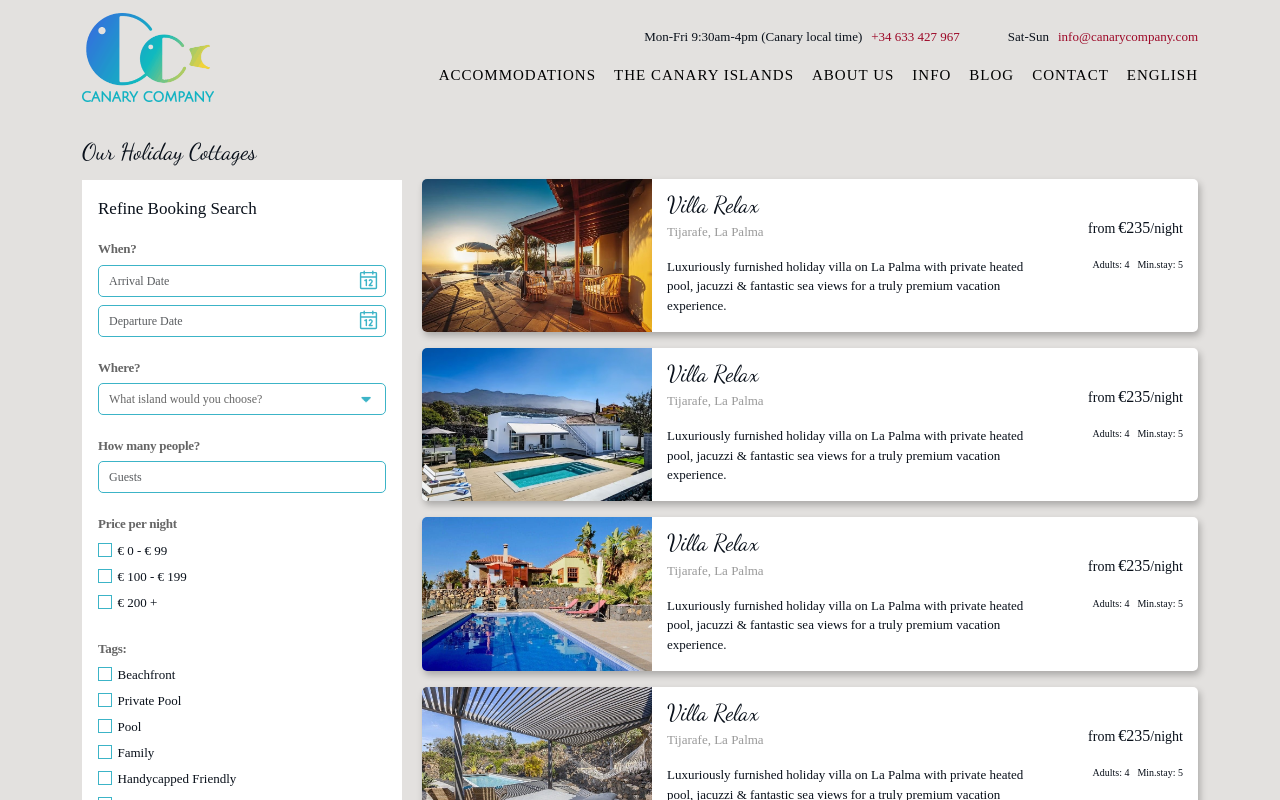
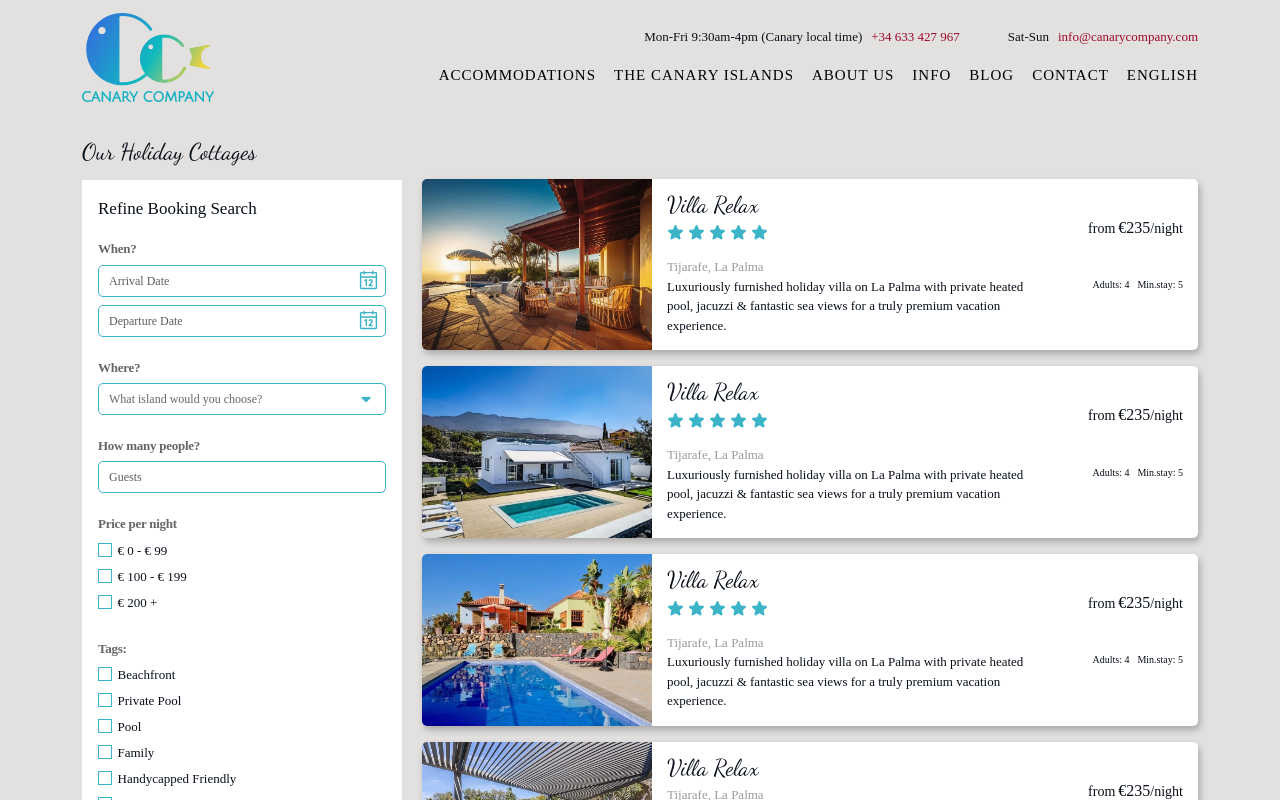
Before and after one commit to anuragtripathicis02/CanaryCompany, a React (Vite) app: page /holiday-cottages in a window 1280 px wide. Shown: the top 800 px of the page. Built offline with nearby package versions, Linux system fonts and the light colour scheme; a web font is replaced by a local one.

Commit message:
final commint

```diff
--- a/src/assets/css/style.css
+++ b/src/assets/css/style.css
@@ -875,6 +875,7 @@ input:focus, select:focus, textarea:focus, input:focus-visible, select:focus-vis
     position: relative;
     display: block;
     overflow: hidden;
+    padding-top: 15px;
 }
 
 
--- a/src/components/Plplist.tsx
+++ b/src/components/Plplist.tsx
@@ -6,6 +6,7 @@ import Plp04 from '../assets/images/blogRec-04.jpg'
 import Plp05 from '../assets/images/blogRec-05.jpg'
 import Plp06 from '../assets/images/blogRec-06.jpg'
 import Plp07 from '../assets/images/blogRec-07.jpg'
+import FullStar from '../assets/icons/FullStar'
 
 const Plplist = () => {
     const scrollToTop = () => {
@@ -26,6 +27,23 @@ const Plplist = () => {
                 <div className="plp-box-top d-flex flex-wrap w-100">
                     <div className='text-left-plp'>
                         <h3>Villa Relax </h3>
+                         <ul className="d-flex align-items-center gap-1 p-0 m-0 mb-3 list-unstyled">
+                                <li className="color-light-blue">
+                                    <FullStar />
+                                </li>
+                                <li className="color-light-blue">
+                                    <FullStar />
+                                </li>
+                                <li className="color-light-blue">
+                                    <FullStar />
+                                </li>
+                                <li className="color-light-blue">
+                                    <FullStar />
+                                </li>
+                                <li className="color-light-blue">
+                                    <FullStar />
+                                </li>
+                            </ul>
                         <span className="mt-1">Tijarafe, La Palma</span>
                     </div>
                     <div className='text-right-plp text-end'>
@@ -57,6 +75,23 @@ const Plplist = () => {
                 <div className="plp-box-top d-flex flex-wrap w-100">
                     <div className='text-left-plp'>
                         <h3>Villa Relax </h3>
+                         <ul className="d-flex align-items-center gap-1 p-0 m-0 mb-3 list-unstyled">
+                                <li className="color-light-blue">
+                                    <FullStar />
+                                </li>
+                                <li className="color-light-blue">
+                                    <FullStar />
+                                </li>
+                                <li className="color-light-blue">
+                                    <FullStar />
+                                </li>
+                                <li className="color-light-blue">
+                                    <FullStar />
+                                </li>
+                                <li className="color-light-blue">
+                                    <FullStar />
+                                </li>
+                            </ul>
                         <span className="mt-1">Tijarafe, La Palma</span>
                     </div>
                     <div className='text-right-plp text-end'>
@@ -88,6 +123,23 @@ const Plplist = () => {
                 <div className="plp-box-top d-flex flex-wrap w-100">
                     <div className='text-left-plp'>
                         <h3>Villa Relax </h3>
+                         <ul className="d-flex align-items-center gap-1 p-0 m-0 mb-3 list-unstyled">
+                                <li className="color-light-blue">
+                                    <FullStar />
+                                </li>
+                                <li className="color-light-blue">
+                                    <FullStar />
+                                </li>
+                                <li className="color-light-blue">
+                                    <FullStar />
+                                </li>
+                                <li className="color-light-blue">
+                                    <FullStar />
+                                </li>
+                                <li className="color-light-blue">
+                                    <FullStar />
+                                </li>
+                            </ul>
                         <span className="mt-1">Tijarafe, La Palma</span>
                     </div>
                     <div className='text-right-plp text-end'>
```
